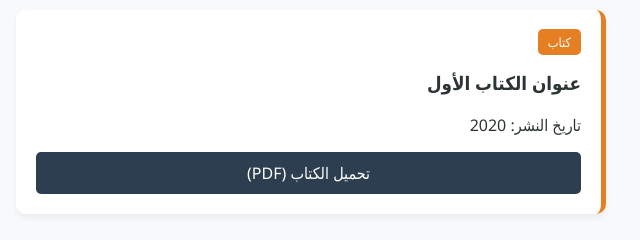
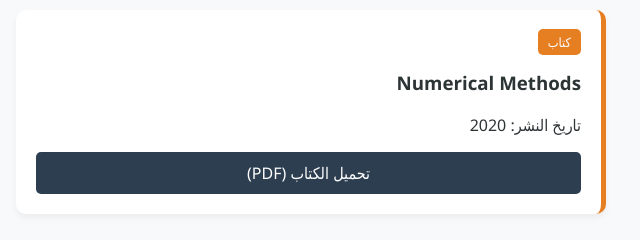
Before and after one commit to AshqarEzz/Dr-Osama-Alashqar, a plain HTML site: page index.html in a window 1280 px wide. Shown: the part 430-670 px from the top of the page, 634-1274 px from the left. Drawn offline with Linux system fonts and the light colour scheme.

Commit message:
Update index.html

```diff
--- a/index.html
+++ b/index.html
@@ -25,7 +25,7 @@
             <!-- مثال لكتاب -->
             <div class="card item" data-type="book">
                 <span class="badge">كتاب</span>
-                <h3>عنوان الكتاب الأول</h3>
+                <h3>Numerical Methods</h3>
                 <p>تاريخ النشر: 2020</p>
                 <a href="files/book1.pdf" class="btn">تحميل الكتاب (PDF)</a>
             </div>
```
